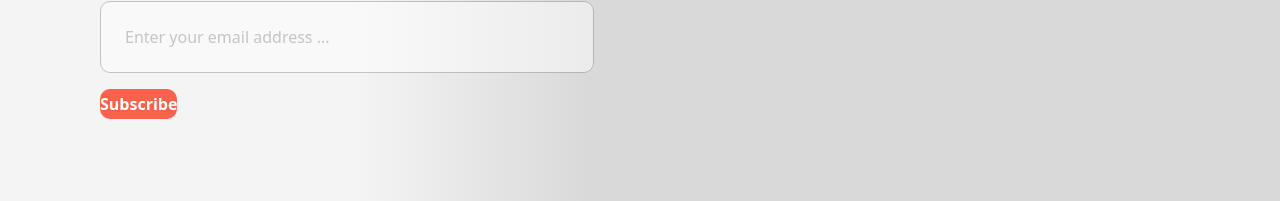
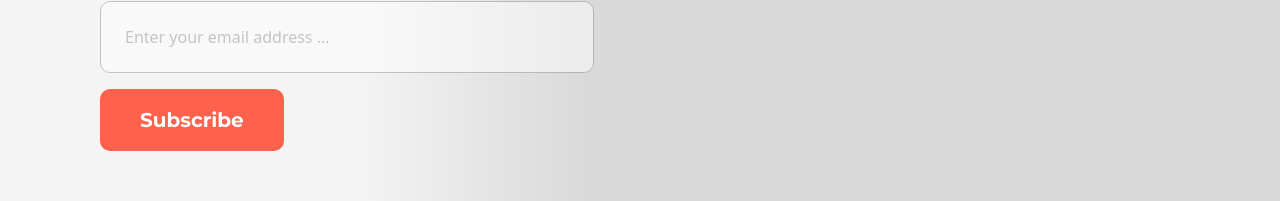
Before and after one commit to Md-Shihab247/eshop, a React (Vite) app: page / in a window 1280 px wide. Shown: the part 548-749 px from the top of the page. Built offline with nearby package versions, Linux system fonts and the light colour scheme.

Commit message:
proper dynamic btn fixed

```diff
--- a/src/components/Button.jsx
+++ b/src/components/Button.jsx
@@ -1,10 +1,31 @@
+const Button = ({
+  content,
+  bg = "#FF624C",
+  color = "white",
+  size = "20px",
+  fontName = "Montserrat",
+  weight = "bold",
+  lineHeight = "30px",
+  paddingX = "40px",
+  paddingY = "16px",
+  radious = "10",
+}) => {
+  return (
+    <button
+      style={{
+        background: `${bg}`,
+        color: `${color}`,
+        fontSize: `${size}`,
+        fontFamily: `${fontName}`,
+        fontWeight: `${weight}`,
+        lineHeight: `${lineHeight}`,
+        padding: `${paddingY} ${paddingX}`,
+        borderRadius: `${radious}px`,
+      }}
+    >
+      {content}
+    </button>
+  );
+};
 
-const Button = ({content,bg='#FF624C',color='white',size="xl",fontName= 'Montserrat',weight="bold",lineHeight='30px',paddingX='10',paddingY='4',mt='4', radious='10px'}) => {
-  return (
-    <button className={`
-        bg-[${bg}] text-${color} text-${size}  leading-[${lineHeight}] font-[${fontName}] font-${weight} px-${paddingX} py-${paddingY} rounded-[${radious}] mt-${mt}
-      `}>{content}</button>
-  )
-}
-
-export default Button
+export default Button;
--- a/src/components/layouts/footer/FooterTop.jsx
+++ b/src/components/layouts/footer/FooterTop.jsx
@@ -6,7 +6,7 @@ const FooterTop = () => {
         <div class="bg-[linear-gradient(90deg,_rgba(244,244,244,1)_28%,_rgba(217,217,217,1)_46%)] w-full rounded-[25px] py-[114px] pl-[100px]">
             <h3 className=" text-[#303030] font-poppins text-4xl leading-[46px] font-semibold">Get Our Updates</h3>
             <p className=" mt-4 mb-8 font-montserrat text-[20px] font-normal leading-[30px] max-w-[514px]">Browse our wide selection of electronics and find the perfect promo for you from newsletter.</p>
-            <input type="email"  placeholder="Enter your email address ..." className=" w-[494px] h-[72px] text-base text-[#303030] pl-6 pr-12 py-[18px] bg-white border border-[#929292] opacity-50 rounded-[10px]"/>
+            <input type="email"  placeholder="Enter your email address ..." className=" w-[494px] h-[72px] text-base text-[#303030] pl-6 pr-12 py-[18px] bg-white border border-[#929292] opacity-50 rounded-[10px] mb-4"/>
             <br />
             <Button content={'Subscribe'}/>
         </div>
--- a/src/components/layouts/header/TopLayer.jsx
+++ b/src/components/layouts/header/TopLayer.jsx
@@ -3,6 +3,7 @@ import TopLeft from "./topLayerComponents/TopLeft"
 import TopRight from "./topLayerComponents/TopRight"
 
 const TopLayer = () => {
+
   return (
     <div className=" border-b border-[#CBCBCB]">
         <Container>
```
